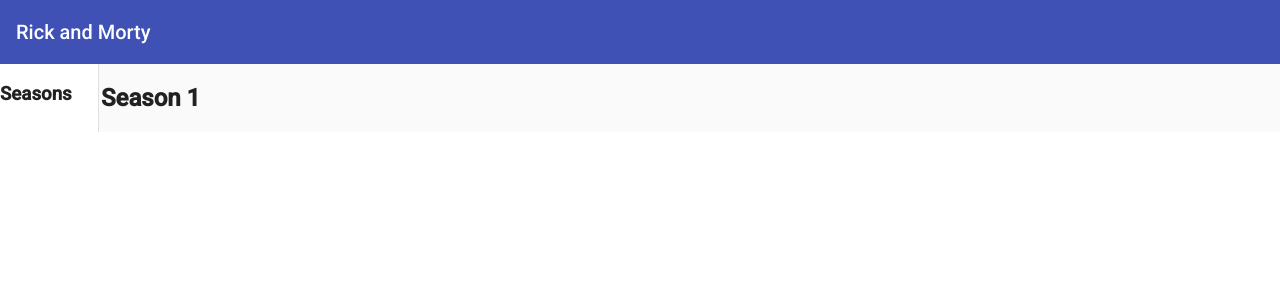
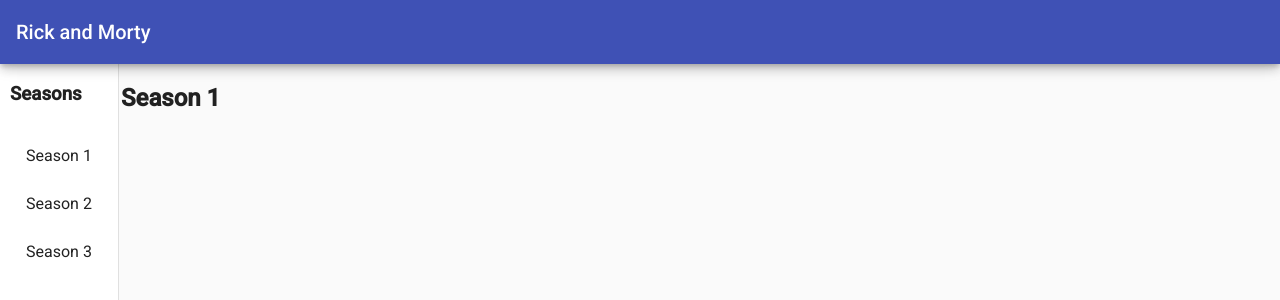
Before and after one commit to jorge-solano-avila/Rick_And_Morty_Frontend, an Angular app: page / in a window 1280 px wide. Shown: the top 300 px of the page. Built offline with nearby package versions, Linux system fonts and the light colour scheme.

Commit message:
Feat: update app component
Update styles

```diff
--- a/src/app/app.component.html
+++ b/src/app/app.component.html
@@ -4,11 +4,11 @@
 
 <router-outlet></router-outlet>
 
-<mat-drawer-container>
-  <mat-drawer mode="side" opened>
+<mat-drawer-container class="content">
+  <mat-drawer class="content__sidenav" mode="side" opened>
     <app-seasons (selected)="onSelected($event)"></app-seasons>
   </mat-drawer>
-  <mat-drawer-content>
+  <mat-drawer-content class="content__detail">
     <app-season [season]="selectedSeason"></app-season>
   </mat-drawer-content>
 </mat-drawer-container>
--- a/src/app/app.component.scss
+++ b/src/app/app.component.scss
@@ -1,6 +1,22 @@
-app-root {
-  .header {
-    position: fixed;
-    box-shadow: rgba(0, 0, 0, 0.16) 0 1px 5px;
+$header-height: 64px;
+
+.header {
+  position: fixed;
+  box-shadow: 0 3px 5px -1px rgba(0,0,0,.2), 0 6px 10px 0 rgba(0,0,0,.14), 0 1px 18px 0 rgba(0,0,0,.12);
+  z-index: 2;
+}
+
+.content {
+  min-height: 100vh;
+  max-height: 100%;
+  padding-top: $header-height;
+
+  &__sidenav {
+    padding: $header-height 10px 10px 10px;
+  }
+
+  &__detail {
+    min-height: 100vh;
+    max-height: 100%;
   }
 }
```
